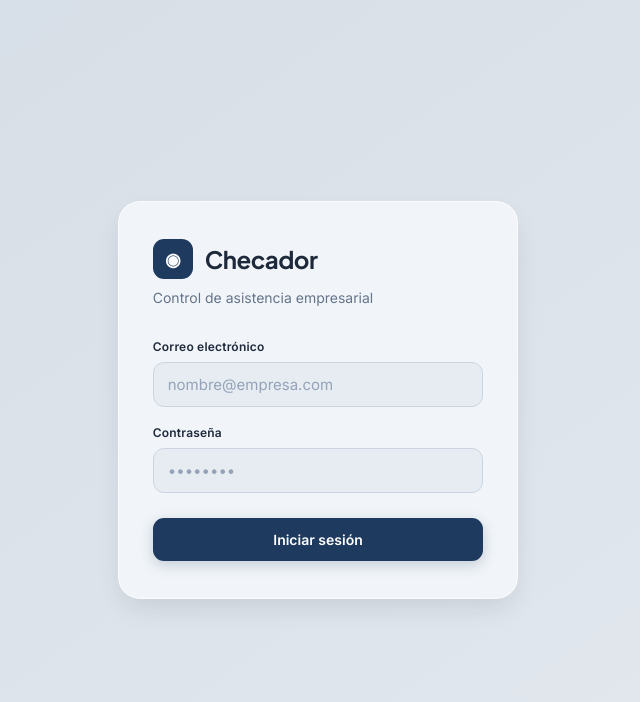
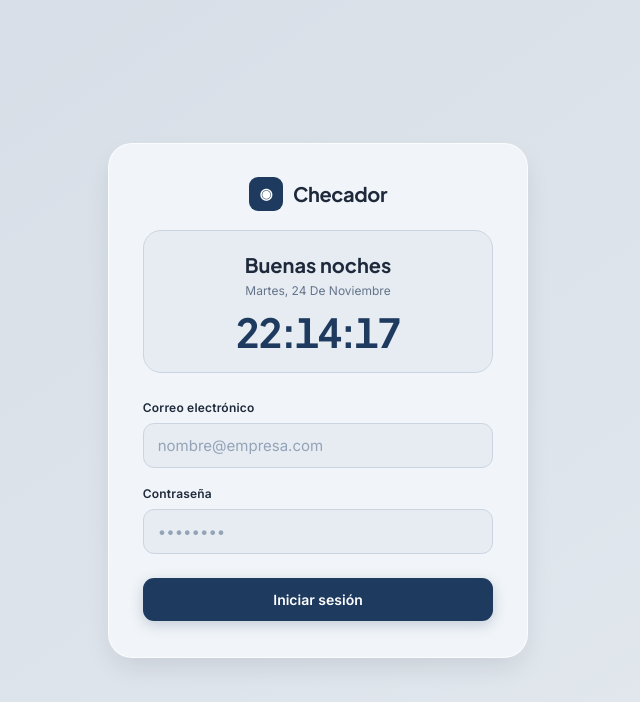
Before and after one commit to Asistencia-F3rr3/checador-asistencia, a plain HTML site: page index.html in a window 1280 px wide. Shown: the whole page, without its empty margins (322-962 px from the left). Drawn offline with Linux system fonts and the light colour scheme.

Commit message:
index.html

```diff
--- a/index.html
+++ b/index.html
@@ -59,24 +59,59 @@ img{max-width:100%;border-radius:10px}
   background:linear-gradient(145deg, #d5dde6 0%, #e4e9ef 100%);
 }
 .login-box{
-  width:100%;max-width:400px;
+  width:100%;max-width:420px;
   background:var(--surface);
-  border:1px solid rgba(255,255,255,0.7);
-  border-radius:22px;padding:2.5rem 2.25rem;
+  border:1px solid rgba(255,255,255,0.75);
+  border-radius:24px;padding:2.25rem 2.25rem 2.4rem;
   box-shadow:var(--shadow-md);
 }
-.brand-row{display:flex;align-items:center;gap:12px;margin-bottom:.5rem}
+.login-top{
+  display:flex;align-items:center;justify-content:center;gap:10px;
+  margin-bottom:1.25rem;
+}
 .brand-icon{
-  width:40px;height:40px;border-radius:11px;background:var(--primary);
+  width:34px;height:34px;border-radius:9px;background:var(--primary);
   color:#fff;display:flex;align-items:center;justify-content:center;
-  font-size:18px;font-weight:700;
+  font-size:15px;font-weight:700;
 }
 .login-logo{
-  font-family:var(--font-head);font-size:24px;font-weight:700;
-  color:var(--text);letter-spacing:-0.5px;
+  font-family:var(--font-head);font-size:20px;font-weight:700;
+  color:var(--text);letter-spacing:-0.4px;
 }
-.login-sub{color:var(--muted);font-size:14px;margin-bottom:2rem}
-.field{display:flex;flex-direction:column;gap:6px;margin-bottom:1.15rem}
+
+/* Bloque de bienvenida y reloj centrado en Login */
+.login-welcome{
+  text-align:center;
+  background:var(--surface2);
+  border:1px solid var(--border);
+  border-radius:18px;
+  padding:1.25rem 1rem;
+  margin-bottom:1.75rem;
+}
+.welcome-greeting{
+  font-family:var(--font-head);
+  font-size:20px;
+  font-weight:700;
+  color:var(--text);
+  margin-bottom:2px;
+}
+.welcome-date{
+  font-size:12px;
+  color:var(--muted);
+  text-transform:capitalize;
+  margin-bottom:.75rem;
+}
+.login-clock{
+  font-family:var(--font-head);
+  font-size:40px;
+  font-weight:700;
+  letter-spacing:-1.2px;
+  font-variant-numeric:tabular-nums;
+  color:var(--primary);
+  line-height:1.05;
+}
+
+.field{display:flex;flex-direction:column;gap:6px;margin-bottom:1.1rem}
 .field label{font-size:12px;color:var(--text);font-weight:600;letter-spacing:.2px}
 .field input{
   background:var(--surface2);border:1px solid var(--border);border-radius:11px;
@@ -102,7 +137,7 @@ img{max-width:100%;border-radius:10px}
 .login-err{
   background:var(--danger-bg);border:1px solid #fecaca;
   color:var(--danger);border-radius:10px;padding:10px 14px;font-size:13px;
-  font-weight:500;margin-bottom:1.25rem;display:none;
+  font-weight:500;margin-bottom:1.15rem;display:none;
 }
 
 /* ── HEADER ─────────────────────────────────────── */
@@ -351,11 +386,18 @@ tr:hover td{background:rgba(30, 58, 95, 0.03)}
 ════════════════════════════════════════════════ -->
 <section id="screen-login" class="screen active">
   <div class="login-box">
-    <div class="brand-row">
+    <div class="login-top">
       <div class="brand-icon">◉</div>
       <div class="login-logo">Checador</div>
     </div>
-    <p class="login-sub">Control de asistencia empresarial</p>
+
+    <!-- Saludo dinámico y reloj grande centrado -->
+    <div class="login-welcome">
+      <div class="welcome-greeting" id="login-saludo">Bienvenido</div>
+      <div class="welcome-date" id="login-fecha">—</div>
+      <div class="login-clock" id="login-reloj">00:00:00</div>
+    </div>
+
     <div id="login-err" class="login-err"></div>
     <div class="field">
       <label for="inp-email">Correo electrónico</label>
@@ -540,20 +582,41 @@ let stream  = null;
 let registrosHoy = [];
 
 // ══════════════════════════════════════════════
-// HELPERS Y RELOJ EN VIVO
+// HELPERS, SALUDO DINÁMICO Y RELOJ EN VIVO
 // ══════════════════════════════════════════════
 function $(id){ return document.getElementById(id) }
 
-function actualizarReloj(){
-  const el = $('reloj-vivo');
-  if (el){
-    el.textContent = new Date().toLocaleTimeString('es-MX', {
-      hour: '2-digit', minute: '2-digit', second: '2-digit', hour12: false
-    });
+function fechaHoy(){
+  return new Date().toLocaleDateString('es-MX',{weekday:'long',day:'numeric',month:'long'});
+}
+
+function actualizarRelojYSaludo(){
+  const ahora = new Date();
+  const h = ahora.getHours();
+  const horaStr = ahora.toLocaleTimeString('es-MX', {
+    hour: '2-digit', minute: '2-digit', second: '2-digit', hour12: false
+  });
+
+  // Reloj en pantalla de empleado
+  const elEmp = $('reloj-vivo');
+  if (elEmp) elEmp.textContent = horaStr;
+
+  // Reloj y saludo en pantalla de login
+  const elLoginReloj = $('login-reloj');
+  if (elLoginReloj) elLoginReloj.textContent = horaStr;
+
+  const elSaludo = $('login-saludo');
+  if (elSaludo){
+    if (h >= 5 && h < 12)       elSaludo.textContent = 'Buenos días';
+    else if (h >= 12 && h < 19) elSaludo.textContent = 'Buenas tardes';
+    else                        elSaludo.textContent = 'Buenas noches';
   }
+
+  const elLoginFecha = $('login-fecha');
+  if (elLoginFecha) elLoginFecha.textContent = fechaHoy();
 }
-setInterval(actualizarReloj, 1000);
-actualizarReloj();
+setInterval(actualizarRelojYSaludo, 1000);
+actualizarRelojYSaludo();
 
 function mostrarPantalla(id){
   document.querySelectorAll('.screen').forEach(s => s.classList.remove('active'));
@@ -567,9 +630,6 @@ function toast(msg, tipo='ok', ms=3000){
   setTimeout(() => t.classList.remove('show'), ms);
 }
 
-function fechaHoy(){
-  return new Date().toLocaleDateString('es-MX',{weekday:'long',day:'numeric',month:'long'});
-}
 function hoyISO(){
   const d = new Date();
   return d.getFullYear()+'-'+String(d.getMonth()+1).padStart(2,'0')+'-'+String(d.getDate()).padStart(2,'0');
```
